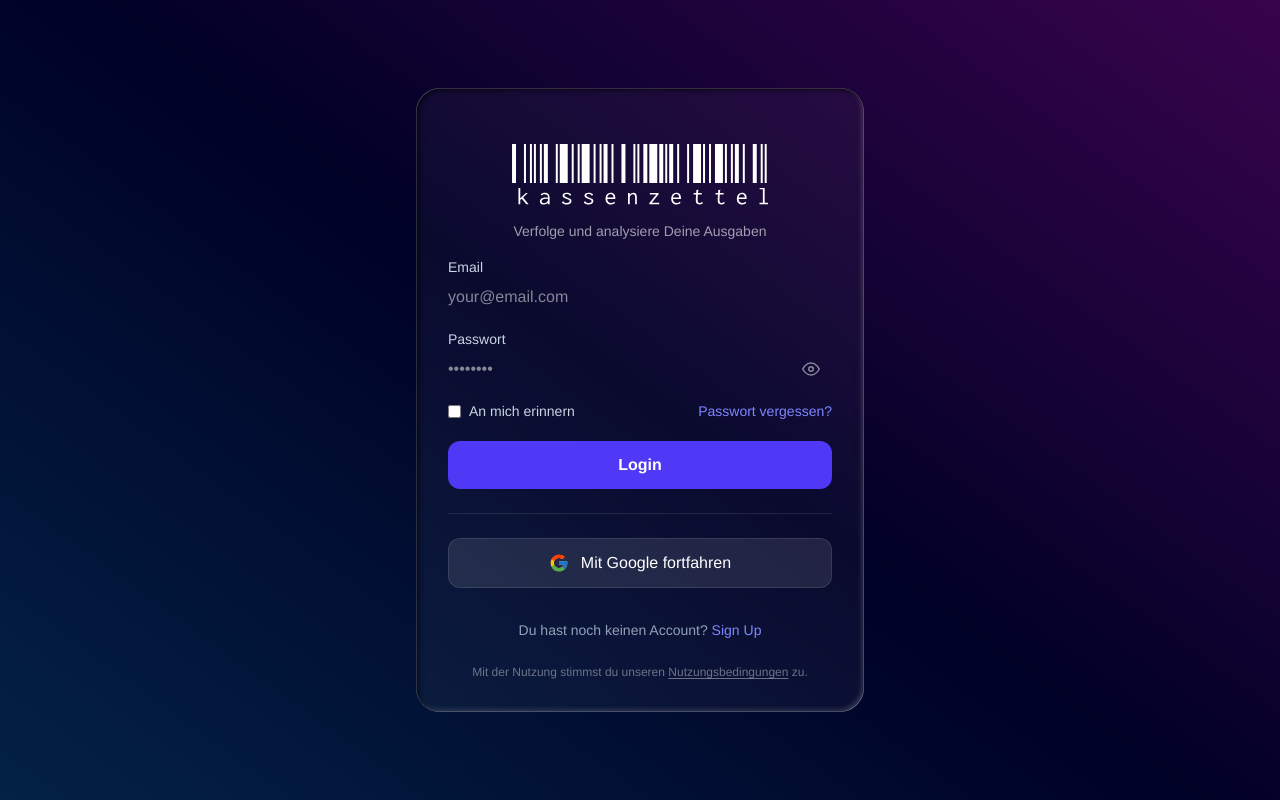
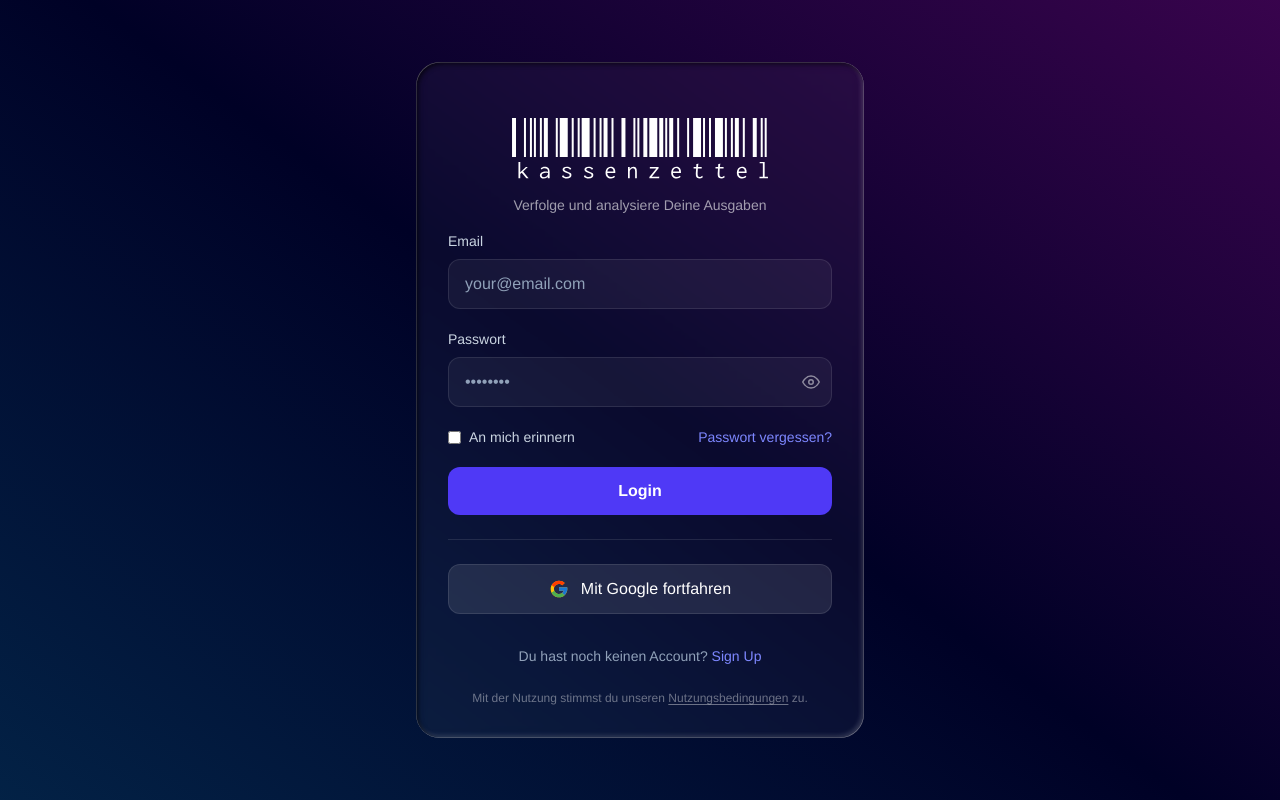
Before and after one commit to Yasemin-Yazoglu/kassenzettel, a Next.js app: page /auth/login in a window 1280 px wide. Built offline with nearby package versions, Linux system fonts and the light colour scheme.

Commit message:
authInput styling

```diff
--- a/app/globals.css
+++ b/app/globals.css
@@ -7,6 +7,15 @@
   --input-background: rgba(0, 1, 38, 0.8);
   --input-foreground: rgba(255, 255, 255, 0.8);
   --accent: rgb(240, 15, 150);
+}
+
+input:-webkit-autofill,
+input:-webkit-autofill:hover,
+input:-webkit-autofill:focus,
+input:-webkit-autofill:active {
+  -webkit-box-shadow: 0 0 0 1000px transparent inset !important;
+  -webkit-text-fill-color: white !important;
+  transition: background-color 5000s ease-in-out 0s;
 }
 
 @media (prefers-color-scheme: dark) {
@@ -283,6 +292,22 @@ tr {
   transform: scale(1);
 }
 
+.authInput {
+  @apply
+    w-full
+    px-4
+    py-3
+    rounded-xl
+    bg-white/5
+    border
+    border-white/10
+    text-white
+    placeholder:text-slate-400
+    outline-none
+    focus:border-indigo-400
+    transition
+}
+
 /* tablet */
 @media only screen and (max-width: 950px) {
   .logo {
```
